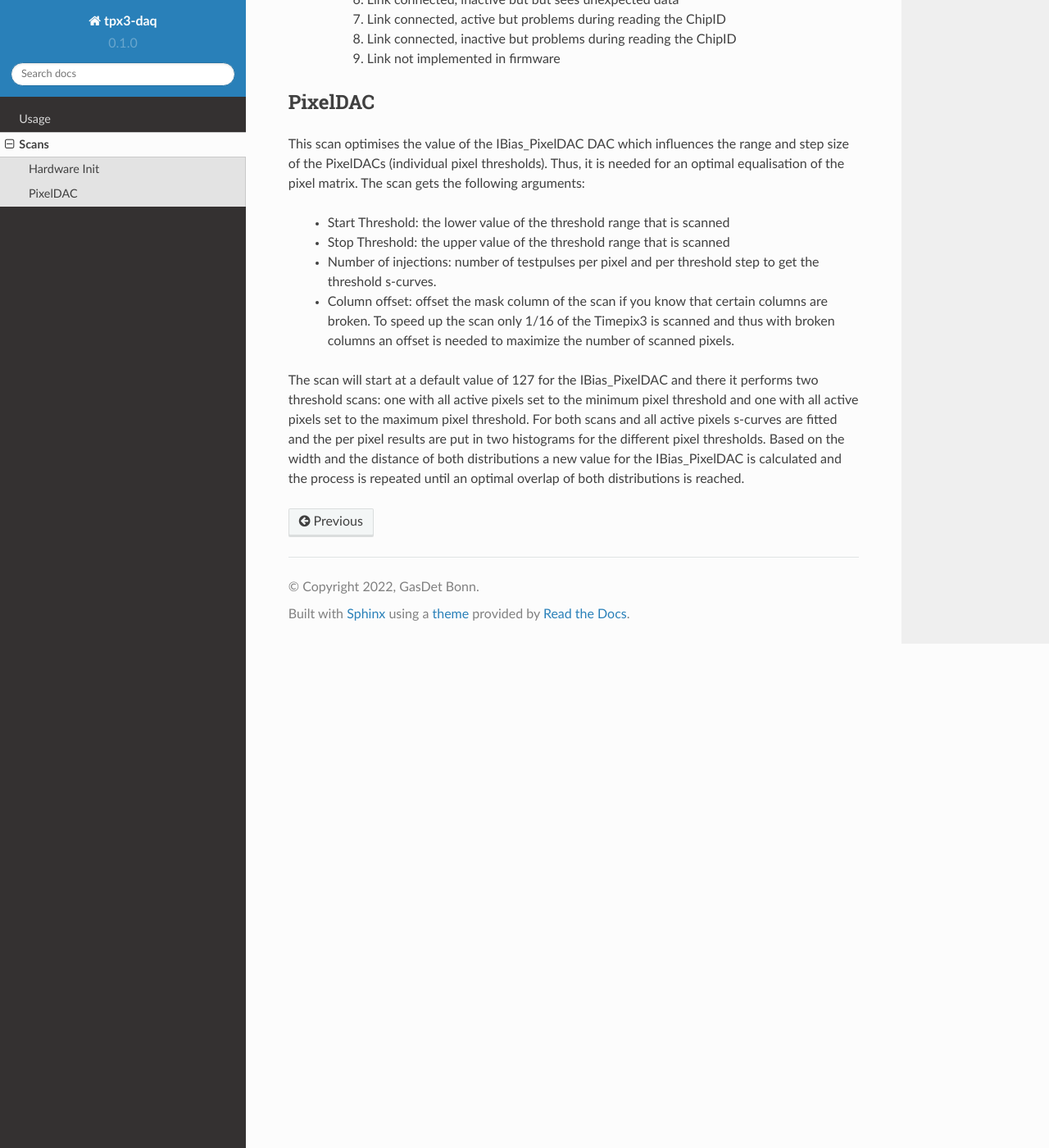
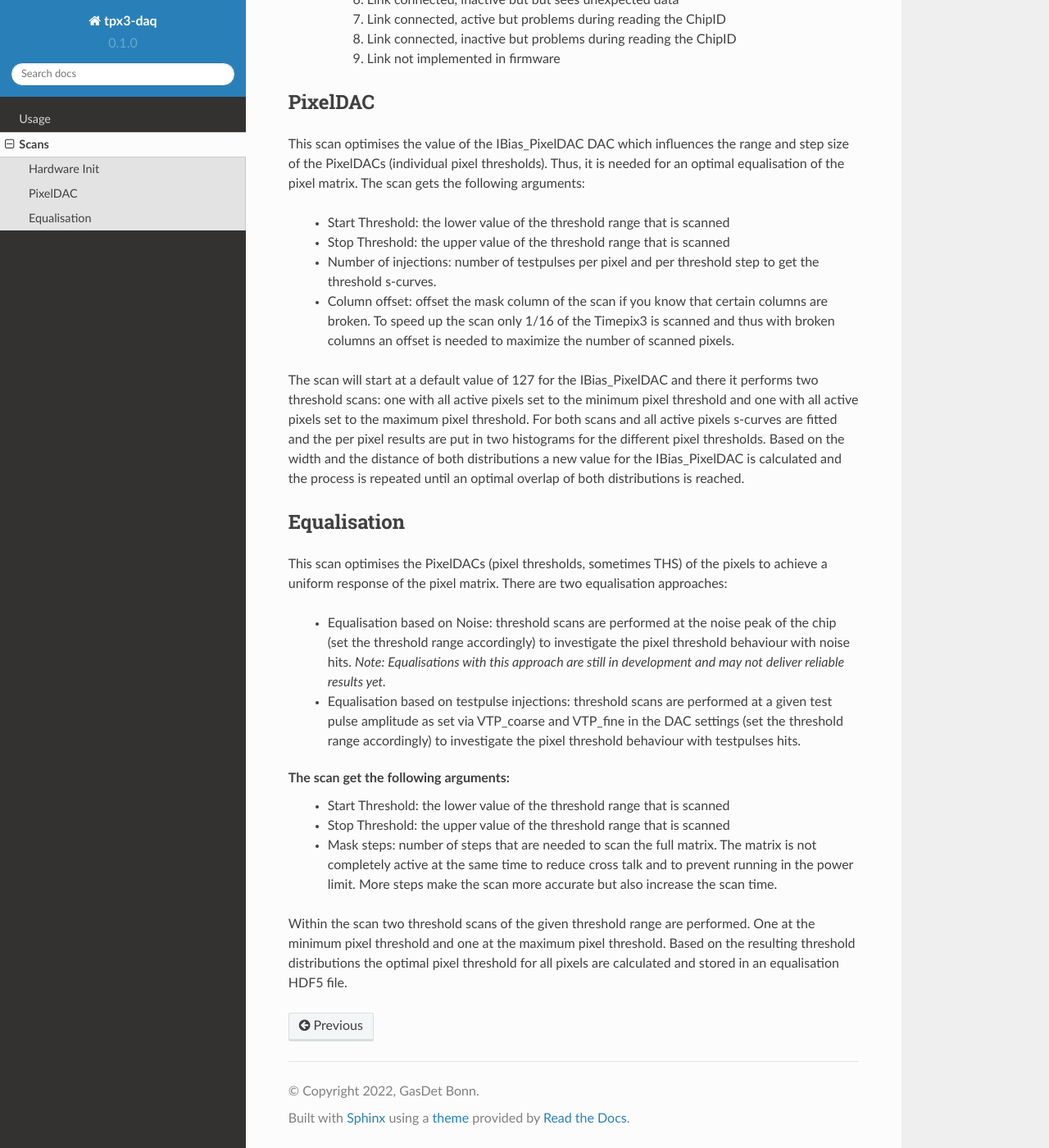
Before and after one commit to GasDet-Bonn/tpx3-daq, a Sphinx documentation site: the page built from docs/source/scans.rst, in a window 1280 px wide and 1400 px high, scrolled down 696 px. Shown: the whole window at 82% size. Built offline with Sphinx 7.4.7 and the Read the Docs theme 2.0.0, drawn with Linux system fonts in a browser that asks for light colours; some of the changed text lies outside the part shown.

Commit message:
DOC: add description of equalisation

```diff
--- a/docs/source/scans.rst
+++ b/docs/source/scans.rst
@@ -8,7 +8,7 @@ Hardware Init
 -------------
 
 This scan checks the data links of the readout board for connections to
-Timepix3 ASICs. It checks which links are active and for each ative link
+Timepix3 ASICs. It checks which links are active and for each active link
 the following parameters are checked at set for operation:
    - ChipID of the connected Timepix3
    - Output data link of the connected Timepix3
@@ -53,3 +53,29 @@ pixel results are put in two histograms for the different pixel thresholds.
 Based on the width and the distance of both distributions a new value for the
 IBias_PixelDAC is calculated and the process is repeated until an optimal
 overlap of both distributions is reached.
+
+Equalisation
+------------
+
+This scan optimises the PixelDACs (pixel thresholds, sometimes THS) of the pixels
+to achieve a uniform response of the pixel matrix. There are two equalisation
+approaches:
+    - Equalisation based on Noise: threshold scans are performed at the noise
+      peak of the chip (set the threshold range accordingly) to investigate the
+      pixel threshold behaviour with noise hits. `Note: Equalisations with this
+      approach are still in development and may not deliver reliable results yet.`
+    - Equalisation based on testpulse injections: threshold scans are performed
+      at a given test pulse amplitude as set via VTP_coarse and VTP_fine in the
+      DAC settings (set the threshold range accordingly) to investigate the
+      pixel threshold behaviour with testpulses hits.
+The scan get the following arguments:
+    - Start Threshold: the lower value of the threshold range that is scanned
+    - Stop Threshold: the upper value of the threshold range that is scanned
+    - Mask steps: number of steps that are needed to scan the full matrix. The
+      matrix is not completely active at the same time to reduce cross talk and
+      to prevent running in the power limit. More steps make the scan more
+      accurate but also increase the scan time.
+Within the scan two threshold scans of the given threshold range are performed.
+One at the minimum pixel threshold and one at the maximum pixel threshold.
+Based on the resulting threshold distributions the optimal pixel threshold for
+all pixels are calculated and stored in an equalisation HDF5 file.
```
